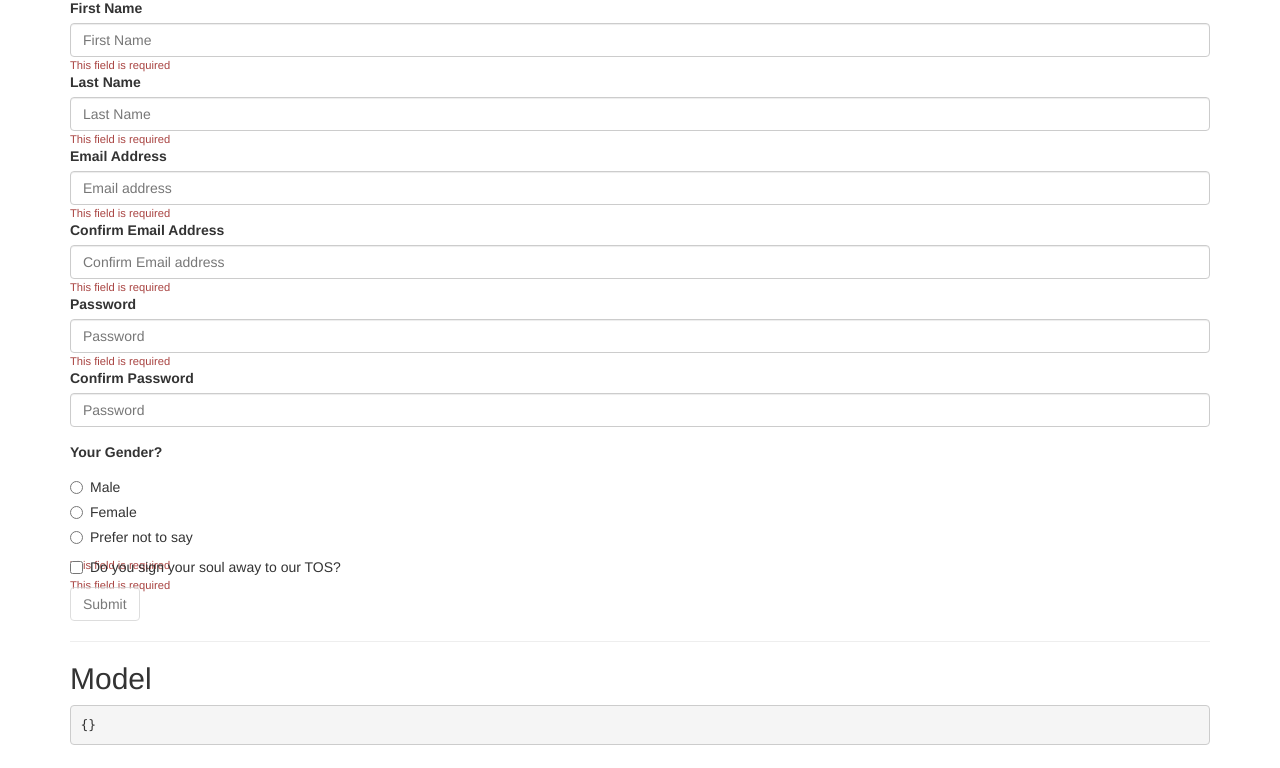
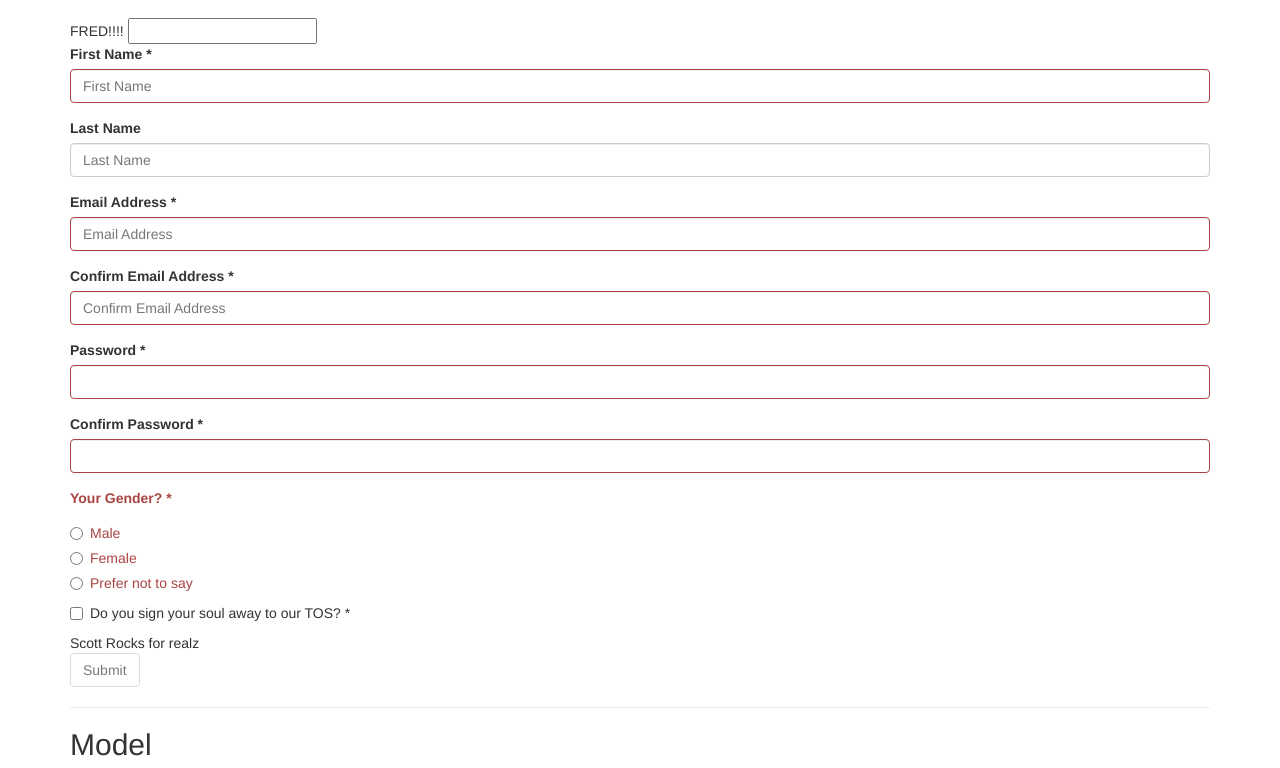
Before and after one commit to kentcdodds/angular-formly-convert, a plain HTML site: page index.html in a window 1280 px wide. Shown: the part 185-953 px from the top of the page. Drawn offline with Linux system fonts and the light colour scheme.

Commit message:
first presentation live code

```diff
--- a/index.html
+++ b/index.html
@@ -50,67 +50,12 @@
   <hr/>
 
   <div>
-    <h2>Form</h2>
-    <form name="vm.userForm" ng-submit="vm.onSubmit(vm.user)">
-      <div class="form-group" has-error="vm.userForm.firstName">
-        <label for="firstName">First Name</label>
-        <input type="text" ng-model="vm.user.firstName" name="firstName" class="form-control" id="firstName" placeholder="First Name" required>
-        <div my-messages="vm.userForm.firstName"></div>
-      </div>
-      <div class="form-group" has-error="vm.userForm.lastName">
-        <label for="lastName">Last Name</label>
-        <input type="text" ng-model="vm.user.lastName" name="lastName" class="form-control" id="lastName" placeholder="Last Name" required>
-        <div my-messages="vm.userForm.lastName"></div>
-      </div>
-      <div class="form-group" has-error="vm.userForm.email">
-        <label for="emailAddress">Email Address</label>
-        <input type="email" ng-model="vm.user.email" name="email" class="form-control" id="emailAddress" placeholder="Email address" required>
-        <div my-messages="vm.userForm.email"></div>
-      </div>
-      <div class="form-group" has-error="vm.userForm.confirmEmail">
-        <label for="emailAddressConfirm">Confirm Email Address</label>
-        <input type="email" ng-model="vm.user.confirmEmail" name="confirmEmail" must-match="vm.user.email" class="form-control" id="emailAddressConfirm" placeholder="Confirm Email address" required>
-        <div my-messages="vm.userForm.confirmEmail"></div>
-      </div>
-      <div class="form-group" has-error="vm.userForm.password">
-        <label for="password">Password</label>
-        <input type="password" ng-model="vm.user.password" name="password" class="form-control" id="password" placeholder="Password" required>
-        <div my-messages="vm.userForm.password"></div>
-      </div>
-      <div class="form-group" has-error="vm.userForm.confirmPassword">
-        <label for="passwordConfirm">Confirm Password</label>
-        <input type="password" ng-model="vm.user.confirmPassword" must-match="vm.user.password" class="form-control" id="passwordConfirm" placeholder="Password" required>
-        <div my-messages="vm.userForm.confirmPassword"></div>
-      </div>
-      <div class="radio-group" has-error="vm.userForm.genderRadios">
-        <label>Your Gender?</label>
-        <div class="radio">
-          <label>
-            <input type="radio" ng-model="vm.user.model" name="genderRadios" id="genderRadios1" value="male" required>
-            Male
-          </label>
-        </div>
-        <div class="radio">
-          <label>
-            <input type="radio" ng-model="vm.user.model" name="genderRadios" id="genderRadios2" value="female" required>
-            Female
-          </label>
-        </div>
-        <div class="radio">
-          <label>
-            <input type="radio" ng-model="vm.user.model" name="genderRadios" id="genderRadios3" value="unspecified" required>
-            Prefer not to say
-          </label>
-        </div>
-        <div my-messages="vm.userForm.genderRadios"></div>
-      </div>
-      <div class="checkbox" has-error="vm.userForm.agree">
-        <label>
-          <input type="checkbox" name="agree" ng-model="vm.user.agree" required> Do you sign your soul away to our TOS?
-        </label>
-        <div my-messages="vm.userForm.agree"></div>
-      </div>
-      <button type="submit" class="btn btn-default" ng-disabled="vm.userForm.$invalid">Submit</button>
+    <h2>Formly Form</h2>
+
+    <form ng-submit="vm.onSubmit(vm.user)">
+      <formly-form form="vm.userForm" model="vm.user" fields="vm.userFields">
+        <button type="submit" class="btn btn-default" ng-disabled="vm.userForm.$invalid || vm.userForm.$pending">Submit</button>
+      </formly-form>
     </form>
   </div>
 
@@ -129,17 +74,124 @@
 <script src="bower_components/angular-animate/angular-animate.js"></script>
 <script src="bower_components/angular-messages/angular-messages.js"></script>
 <script src="bower_components/angular-aria/angular-aria.js"></script>
+<script src="bower_components/angular-formly/dist/formly.js"></script>
+<script src="bower_components/angular-formly-templates-bootstrap/dist/angular-formly-templates-bootstrap.js"></script>
 <script>
-  var app = angular.module('app', ['ngAnimate', 'ngMessages', 'ngAria']);
-  app.controller('MainCtrl', function() {
+  var app = angular.module('app', [
+    'ngAnimate', 'ngMessages', 'ngAria',
+    'formly', 'formlyBootstrap'
+  ], function config(formlyConfigProvider) {
+    formlyConfigProvider.setTemplate({
+      fred: '<div>FRED!!!! <input ng-model="model[options.key]" /></div>'
+    });
+    formlyConfigProvider.setTemplateWrapper([
+      {
+        types: ['fred'],
+        template: '<div><label for="{{::id}}">{{options.label}}</label><formly-transclude></formly-transclude></div>'
+      }
+    ]);
+  });
+  app.controller('MainCtrl', function($q, $timeout) {
     var vm = this;
+    vm.genderOptions = [
+      {name: 'Male', value: 'male'},
+      {name: 'Female', value: 'female'},
+      {name: 'Prefer not to say', value: 'unspecified'}
+    ];
     vm.user = {};
+    vm.userFields = [
+      {
+        type: 'fred',
+        key: 'myFriendFred'
+      },
+      {
+        key: 'firstName',
+        type: 'text',
+        label: 'First Name',
+        placeholder: 'First Name',
+        required: true,
+        validators: {
+          firstNameNotCoolEnough: checkFirstName
+        }
+      },
+      {
+        key: 'lastName',
+        type: 'text',
+        label: 'Last Name',
+        placeholder: 'Last Name',
+        expressionProperties: {
+          required: 'model.firstName === "Danny"',
+          disabled: function($viewValue, $modelValue, scope) {
+            return scope.model.firstName === 'I hate formly';
+          }
+        }
+      },
+      {
+        key: 'email',
+        type: 'email',
+        label: 'Email Address',
+        placeholder: 'Email Address',
+        required: true
+      },
+      {
+        key: 'confirmEmail',
+        type: 'email',
+        label: 'Confirm Email Address',
+        placeholder: 'Confirm Email Address',
+        required: true,
+        validators: {
+          match: function($viewValue, $modelValue, scope) {
+            var value = $modelValue || $viewValue;
+            return scope.model.email === value;
+          }
+        }
+      },
+      {
+        key: 'password',
+        type: 'password',
+        label: 'Password',
+        placeholder: 'Password',
+        required: true
+      },
+      {
+        key: 'confirmPassword',
+        type: 'password',
+        label: 'Confirm Password',
+        placeholder: 'Confirm Password',
+        required: true
+      },
+      {
+        key: 'gender',
+        type: 'radio',
+        label: 'Your Gender?',
+        options: vm.genderOptions,
+        required: true
+      },
+      {
+        key: 'checked',
+        type: 'checkbox',
+        label: 'Do you sign your soul away to our TOS?',
+        required: true
+      },
+      {
+        template: '<span>Scott Rocks for realz</span>'
+      }
+    ];
 
     vm.onSubmit = onSubmit;
 
     function onSubmit(user) {
       alert(angular.toJson(user, 2));
     }
+
+    function checkFirstName($viewValue, $modelValue) {
+      var value = $modelValue || $viewValue;
+      return $q(function(resolve, reject) {
+        var resolveOrReject = value === 'Trogdor' ? resolve : reject;
+        $timeout(resolveOrReject, (Math.random()*1000 + 2000));
+      });
+    }
+    checkFirstName.isAsync = true;
   });
 
   app.directive('mustMatch', function() {
```
